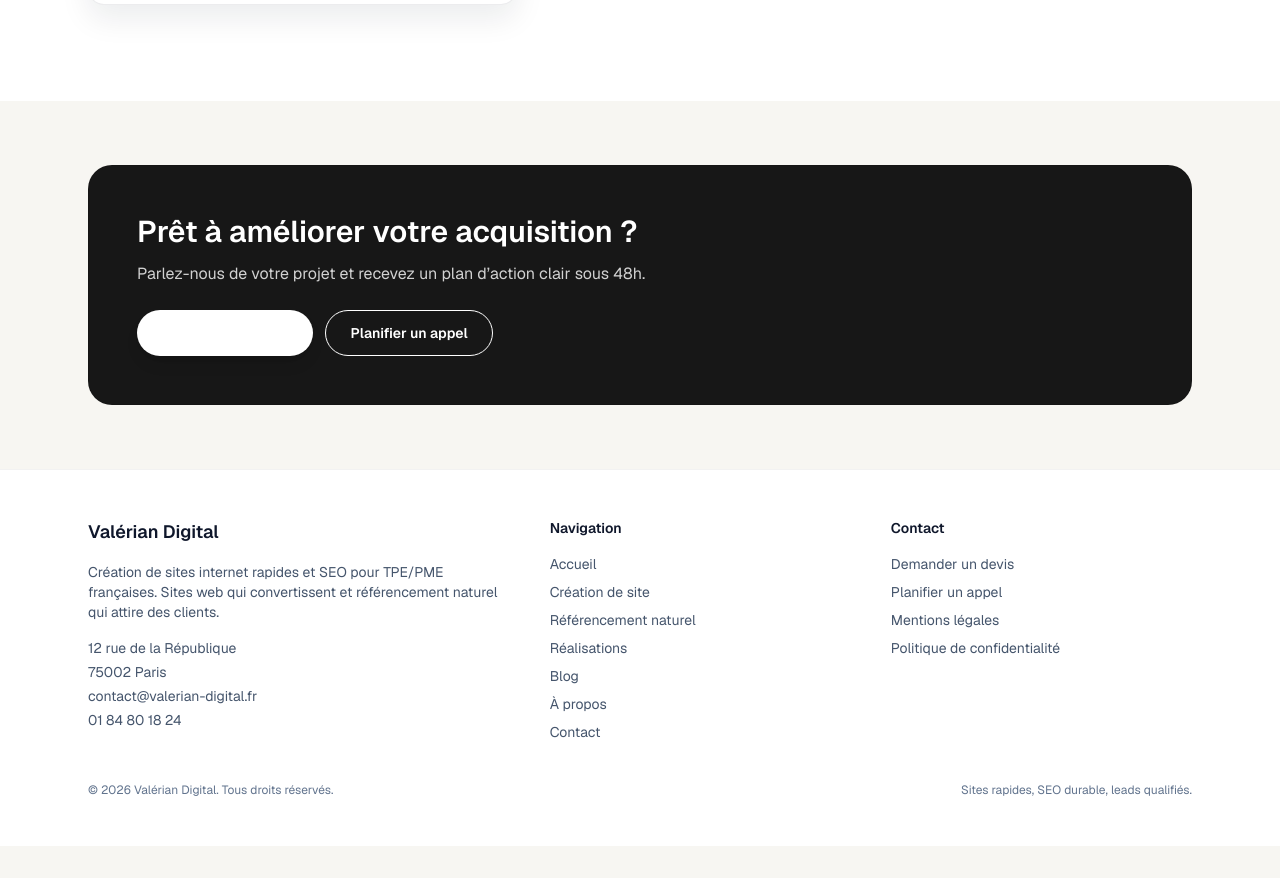
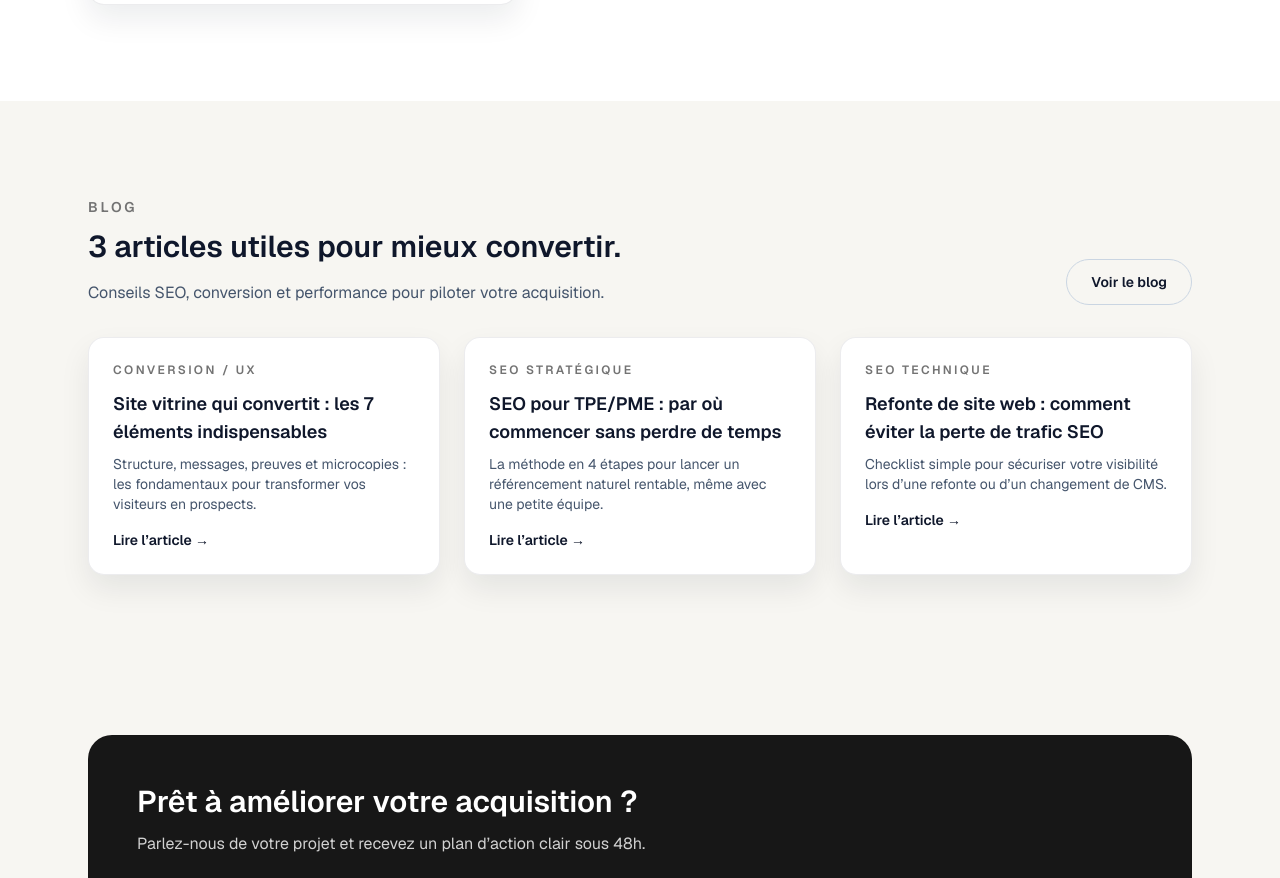
Before and after one commit to VBWEBcorp/valerian, a Next.js app: page / in a window 1280 px wide. Shown: the part 4879-5757 px from the top of the page. Before the commit the page ends 5725 px from the top, so only its background shows below. Built offline with nearby package versions, Linux system fonts and the light colour scheme; no server answers; the database is empty.

Commit message:
Limit blog to 3 posts and seed defaults

```diff
--- a/src/app/blog/page.tsx
+++ b/src/app/blog/page.tsx
@@ -23,7 +23,7 @@
 
 export default async function BlogPage() {
   const content = await getPageContent("blog", pageDefaults.blog);
-  const posts = await getBlogPosts();
+  const posts = await getBlogPosts(3);
   const list = posts.length
     ? posts.map((post) => ({
         slug: post.slug,
@@ -31,7 +31,7 @@
         excerpt: post.excerpt,
         intent: post.intent,
       }))
-    : blogPosts;
+    : blogPosts.slice(0, 3);
   const breadcrumbs = [
     { label: "Accueil", href: "/" },
     { label: "Blog", href: "/blog" },
--- a/src/app/page.tsx
+++ b/src/app/page.tsx
@@ -18,6 +18,8 @@
 import { createMetadata } from "@/lib/seo";
 import { getPageContent } from "@/lib/page-content";
 import { pageDefaults } from "@/lib/page-defaults";
+import { blogPosts } from "@/content/blog";
+import { getBlogPosts } from "@/lib/blog";
 
 export const generateMetadata = () =>
   createMetadata({
@@ -31,6 +33,15 @@
 
 export default async function Home() {
   const content = await getPageContent("home", pageDefaults.home);
+  const posts = await getBlogPosts(3);
+  const blogList = posts.length
+    ? posts.map((post) => ({
+        slug: post.slug,
+        title: post.title,
+        excerpt: post.excerpt,
+        intent: post.intent,
+      }))
+    : blogPosts.slice(0, 3);
   const organizationSchema = {
     "@context": "https://schema.org",
     "@type": "Organization",
@@ -408,6 +419,48 @@
         </Container>
       </Section>
 
+      <Section>
+        <Container>
+          <div className="flex flex-col gap-6 md:flex-row md:items-end md:justify-between">
+            <div>
+              <p className="text-sm font-semibold uppercase tracking-[0.2em] text-neutral-500">
+                Blog
+              </p>
+              <h2 className="mt-3 text-3xl font-semibold text-slate-900">
+                3 articles utiles pour mieux convertir.
+              </h2>
+              <p className="mt-4 text-slate-600">
+                Conseils SEO, conversion et performance pour piloter votre
+                acquisition.
+              </p>
+            </div>
+            <ButtonLink href="/blog" variant="outline">
+              Voir le blog
+            </ButtonLink>
+          </div>
+          <div className="mt-8 grid gap-6 md:grid-cols-3">
+            {blogList.map((post) => (
+              <Link
+                key={post.slug}
+                href={`/blog/${post.slug}`}
+                className="card card-hover rounded-2xl p-6"
+              >
+                <p className="text-xs font-semibold uppercase tracking-[0.2em] text-neutral-500">
+                  {post.intent}
+                </p>
+                <p className="mt-3 text-lg font-semibold text-slate-900">
+                  {post.title}
+                </p>
+                <p className="mt-2 text-sm text-slate-600">{post.excerpt}</p>
+                <p className="mt-4 text-sm font-semibold text-slate-900">
+                  Lire l’article →
+                </p>
+              </Link>
+            ))}
+          </div>
+        </Container>
+      </Section>
+
       <CTASection
         title={content.cta_title}
         subtitle={content.cta_subtitle}
--- a/src/lib/blog.ts
+++ b/src/lib/blog.ts
@@ -15,12 +15,17 @@
   updated_at: string;
 };
 
-export async function getBlogPosts(): Promise<BlogPost[]> {
+export async function getBlogPosts(limit?: number): Promise<BlogPost[]> {
   if (!process.env.DATABASE_URL) return [];
   try {
-    const result = await query<BlogPost>(
-      "SELECT * FROM blog_posts WHERE published = TRUE ORDER BY created_at DESC"
-    );
+    const result = limit
+      ? await query<BlogPost>(
+          "SELECT * FROM blog_posts WHERE published = TRUE ORDER BY created_at DESC LIMIT $1",
+          [limit]
+        )
+      : await query<BlogPost>(
+          "SELECT * FROM blog_posts WHERE published = TRUE ORDER BY created_at DESC"
+        );
     return result.rows;
   } catch {
     return [];
```
Also changed, not shown: 1 other file (tests, documents, lock files or other folders).
